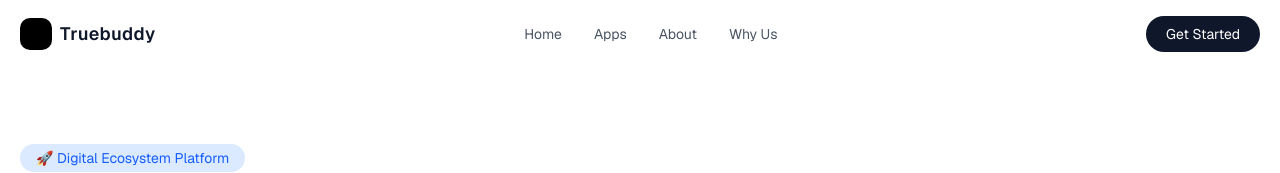
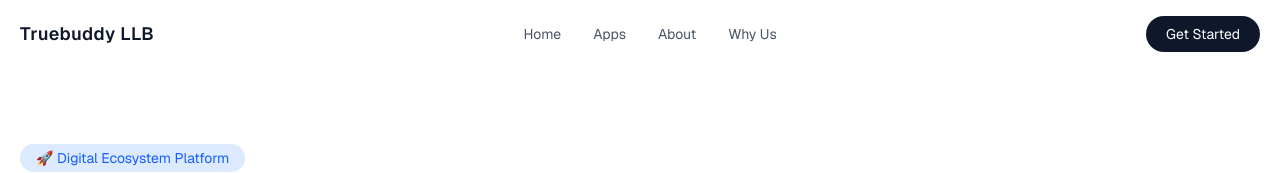
Before and after one commit to AnkitWariyal2004/final-go-india-medical-seva-app, a Next.js app: page / in a window 1280 px wide. Shown: the top 173 px of the page. Built offline with nearby package versions, Linux system fonts and the light colour scheme.

Commit message:
LLB added and black icon has been removed

```diff
--- a/app/components/Navbar.tsx
+++ b/app/components/Navbar.tsx
@@ -28,9 +28,8 @@ export default function Navbar() {
 
         {/* LOGO */}
         <div className="flex items-center gap-2">
-          <div className="w-8 h-8 bg-black rounded-lg"></div>
           <h1 className="font-semibold text-lg tracking-wide">
-            Truebuddy
+            Truebuddy LLB
           </h1>
         </div>
 
--- a/app/page.tsx
+++ b/app/page.tsx
@@ -26,7 +26,7 @@ export default function Home() {
         <div className="max-w-7xl mx-auto px-6 grid md:grid-cols-4 gap-10">
           {/* BRAND */}
           <div>
-            <h3 className="text-white text-xl font-bold mb-4">Truebuddy</h3>
+            <h3 className="text-white text-xl font-bold mb-4">Truebuddy LLB</h3>
             <p className="text-gray-400 leading-relaxed">
               We build digital platforms that simplify travel experiences and
               empower healthcare professionals to grow in the modern world.
```
